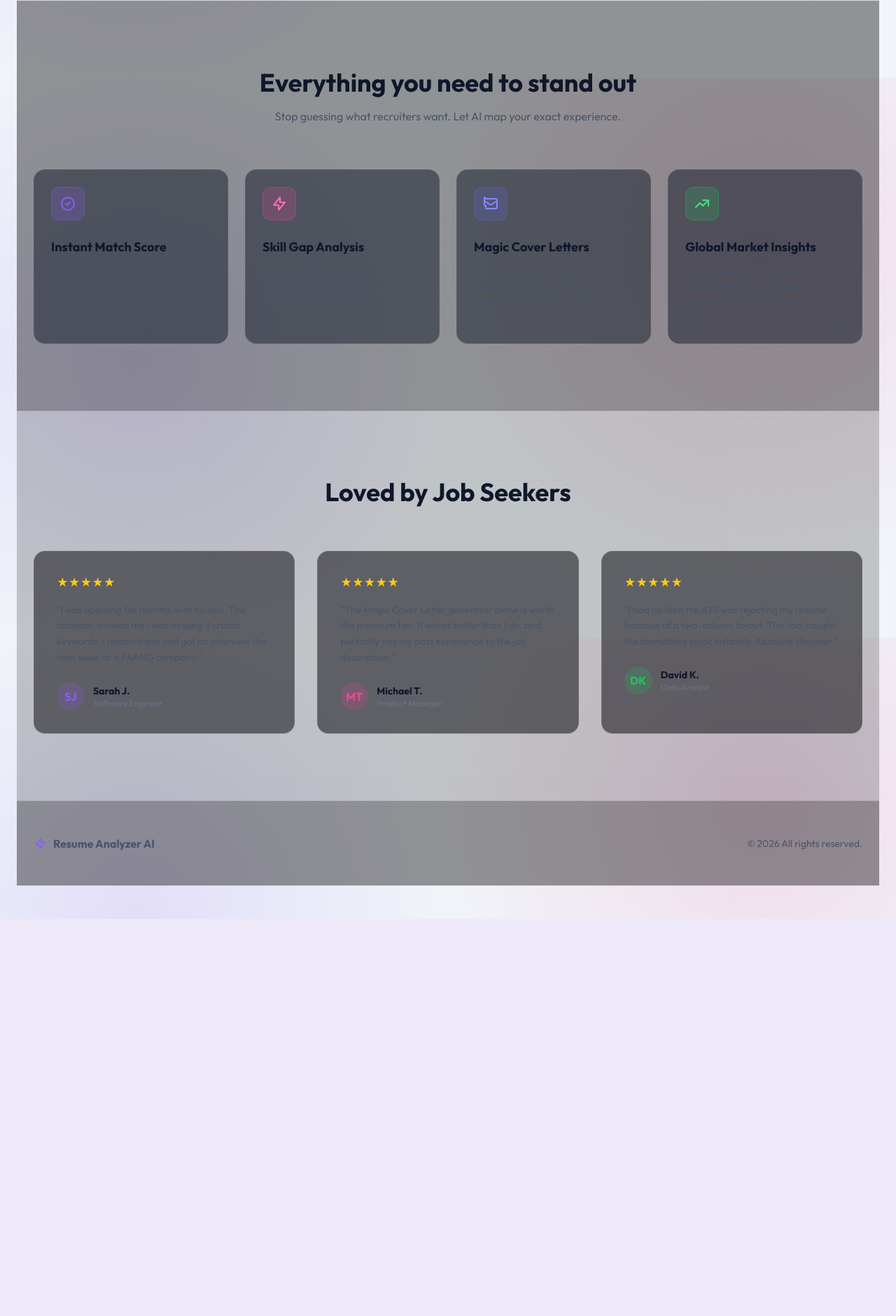
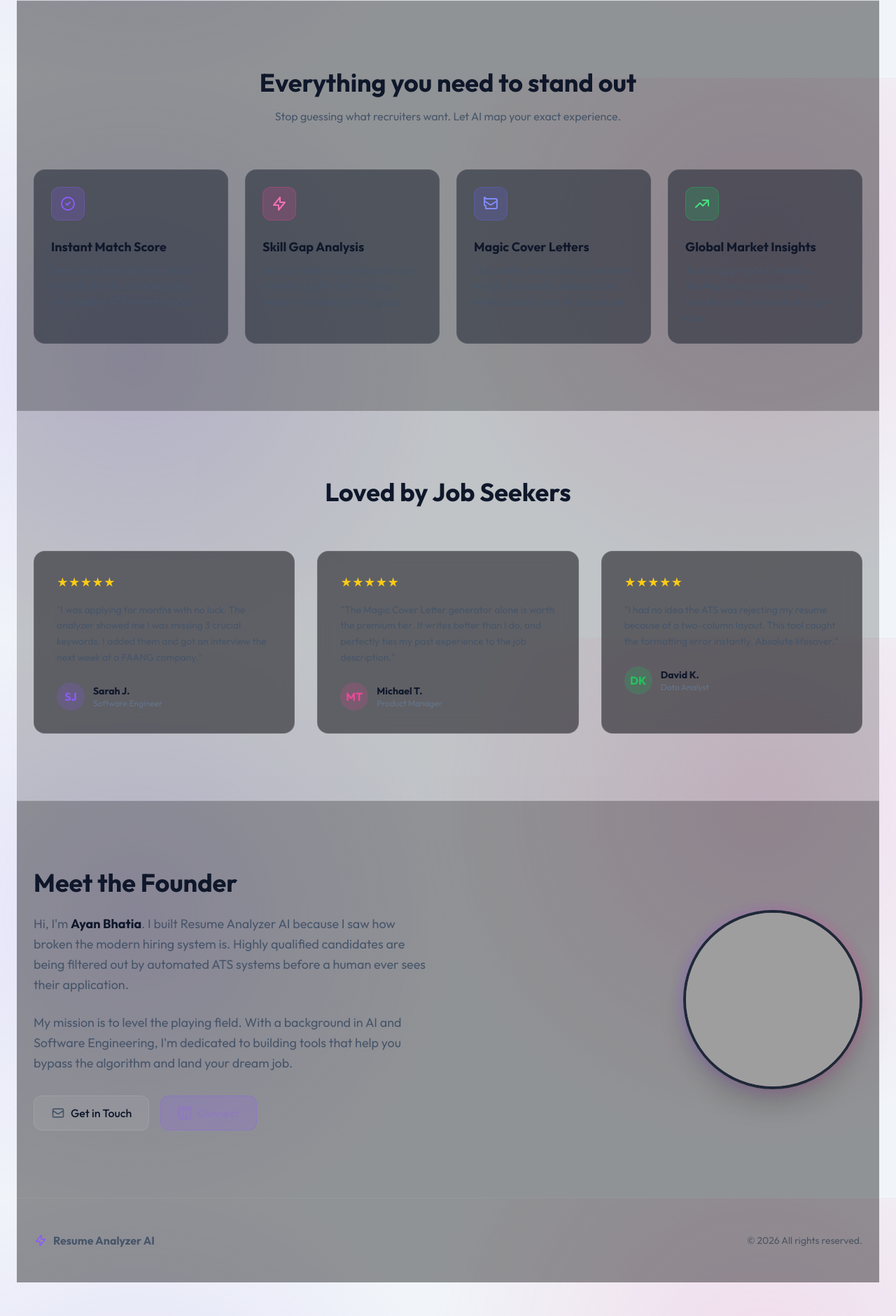
Before and after one commit to bhatiaayan30/Resume_Analyzer, a Django app: page / in a window 1280 px wide. Shown: the part 1489-3369 px from the top of the page at 70% size. Before the commit the page ends 2802 px from the top, so only its background shows below. Run offline with Django 4.2, Linux system fonts and the light colour scheme; some libraries are stand-ins or nearby versions; grey boxes are pictures that could not be loaded.

Commit message:
Add Meet the Founder section to landing page

```diff
--- a/analyzer/urls.py
+++ b/analyzer/urls.py
@@ -9,6 +9,7 @@ urlpatterns = [
     path("results/<int:analysis_id>/", views.analysis_results, name="analysis_results"),
     path("history/", views.history, name="history"),
     path("history/delete/<int:analysis_id>/", views.delete_analysis, name="delete_analysis"),
+    path("settings/", views.settings_view, name="settings"),
     path("signup/", views.signup_view, name="signup"),
     path(
         "generate-cover-letter/<int:analysis_id>/",
--- a/analyzer/views.py
+++ b/analyzer/views.py
@@ -314,6 +314,19 @@ def delete_analysis(request, analysis_id):
     record = get_object_or_404(ResumeAnalysis, id=analysis_id, user=request.user)
     record.delete()
     return redirect('history')
+
+
+@login_required
+def settings_view(request):
+    """
+    Renders the settings page showing user personal info.
+    """
+    profile, _ = UserProfile.objects.get_or_create(user=request.user)
+    total_scans = ResumeAnalysis.objects.filter(user=request.user).count()
+    return render(request, "analyzer/settings.html", {
+        "profile": profile,
+        "total_scans": total_scans
+    })
 
 
 from django import forms
--- a/templates/analyzer/base.html
+++ b/templates/analyzer/base.html
@@ -326,6 +326,9 @@
             <a href="{% url 'market_insights' %}" class="text-gray-500 hover:text-gray-300 transition-colors" title="Premium Feature">Insights <span class="text-[10px] bg-pink-500/20 text-pink-400 px-1 py-0.5 rounded border border-pink-500/30">PRO</span></a>
             <a href="{% url 'pricing' %}" class="text-brand font-bold" style="text-shadow: 0 0 10px rgba(139, 92, 246, 0.5);">Upgrade to Premium</a>
         {% endif %}
+        <a href="{% url 'settings' %}" class="text-gray-300 hover:text-white transition-colors" title="Account Settings">
+            <svg class="w-5 h-5 inline-block" fill="none" stroke="currentColor" viewBox="0 0 24 24"><path stroke-linecap="round" stroke-linejoin="round" stroke-width="2" d="M10.325 4.317c.426-1.756 2.924-1.756 3.35 0a1.724 1.724 0 002.573 1.066c1.543-.94 3.31.826 2.37 2.37a1.724 1.724 0 001.065 2.572c1.756.426 1.756 2.924 0 3.35a1.724 1.724 0 00-1.066 2.573c.94 1.543-.826 3.31-2.37 2.37a1.724 1.724 0 00-2.572 1.065c-.426 1.756-2.924 1.756-3.35 0a1.724 1.724 0 00-2.573-1.066c-1.543.94-3.31-.826-2.37-2.37a1.724 1.724 0 00-1.065-2.572c-1.756-.426-1.756-2.924 0-3.35a1.724 1.724 0 001.066-2.573c-.94-1.543.826-3.31 2.37-2.37.996.608 2.296.07 2.572-1.065z"></path><path stroke-linecap="round" stroke-linejoin="round" stroke-width="2" d="M15 12a3 3 0 11-6 0 3 3 0 016 0z"></path></svg>
+        </a>
         <form action="{% url 'logout' %}" method="post" style="display:inline;">
           {% csrf_token %}
           <button type="submit" style="background:none;border:none;color:var(--text-muted);font-size:15px;font-weight:600;padding:8px 16px;cursor:pointer;transition:all 0.2s;" onmouseover="this.style.color='var(--danger)'" onmouseout="this.style.color='var(--text-muted)'">Log out</button>
--- a/templates/analyzer/landing.html
+++ b/templates/analyzer/landing.html
@@ -328,6 +328,41 @@ main {
     </div>
 </div>
 
+    <!-- 6. Founder / Get In Touch -->
+    <div id="contact" class="relative z-10 py-24 bg-black/40 border-t border-white/5">
+        <div class="max-w-[1440px] mx-auto px-6">
+            <div class="grid lg:grid-cols-2 gap-12 items-center">
+                <div>
+                    <h2 class="text-3xl md:text-4xl font-bold mb-6">Meet the Founder</h2>
+                    <p class="text-gray-400 text-lg mb-6 leading-relaxed">
+                        Hi, I'm <span class="text-white font-bold">Ayan Bhatia</span>. I built Resume Analyzer AI because I saw how broken the modern hiring system is. Highly qualified candidates are being filtered out by automated ATS systems before a human ever sees their application.
+                    </p>
+                    <p class="text-gray-400 text-lg mb-8 leading-relaxed">
+                        My mission is to level the playing field. With a background in AI and Software Engineering, I'm dedicated to building tools that help you bypass the algorithm and land your dream job.
+                    </p>
+
+                    <div class="flex gap-4">
+                        <a href="mailto:contact@resumeanalyzer.ai" class="flex items-center gap-2 px-6 py-3 bg-white/5 hover:bg-white/10 border border-white/10 rounded-xl font-medium transition-colors">
+                            <svg class="w-5 h-5 text-gray-300" fill="none" stroke="currentColor" viewBox="0 0 24 24"><path stroke-linecap="round" stroke-linejoin="round" stroke-width="2" d="M3 8l7.89 5.26a2 2 0 002.22 0L21 8M5 19h14a2 2 0 002-2V7a2 2 0 00-2-2H5a2 2 0 00-2 2v10a2 2 0 002 2z"></path></svg>
+                            Get in Touch
+                        </a>
+                        <a href="https://linkedin.com/in/ayan-bhatia" target="_blank" class="flex items-center gap-2 px-6 py-3 bg-brand/20 hover:bg-brand/30 border border-brand/30 text-brand-light rounded-xl font-medium transition-colors">
+                            <svg class="w-5 h-5" fill="currentColor" viewBox="0 0 24 24"><path d="M19 0h-14c-2.761 0-5 2.239-5 5v14c0 2.761 2.239 5 5 5h14c2.762 0 5-2.239 5-5v-14c0-2.761-2.238-5-5-5zm-11 19h-3v-11h3v11zm-1.5-12.268c-.966 0-1.75-.79-1.75-1.764s.784-1.764 1.75-1.764 1.75.79 1.75 1.764-.783 1.764-1.75 1.764zm13.5 12.268h-3v-5.604c0-3.368-4-3.113-4 0v5.604h-3v-11h3v1.765c1.396-2.586 7-2.777 7 2.476v6.759z"/></svg>
+                            Connect
+                        </a>
+                    </div>
+                </div>
+
+                <div class="flex justify-center lg:justify-end">
+                    <div class="relative">
+                        <div class="absolute -inset-1 bg-gradient-to-r from-brand to-pink-500 rounded-full blur opacity-30"></div>
+                        <img src="https://ui-avatars.com/api/?name=Ayan+Bhatia&size=256&background=1e1e24&color=fff" alt="Ayan Bhatia" class="relative rounded-full w-64 h-64 border-4 border-gray-800 shadow-2xl object-cover">
+                    </div>
+                </div>
+            </div>
+        </div>
+    </div>
+
 <footer class="border-t border-white/5 py-12 text-center text-gray-500 bg-black/40 relative z-10">
     <div class="max-w-[1440px] mx-auto px-6 flex flex-col md:flex-row justify-between items-center gap-4">
         <div class="font-bold text-gray-300 flex items-center gap-2">
```
Also changed, not shown: templates/analyzer/settings.html (added, +100 -0 lines).
